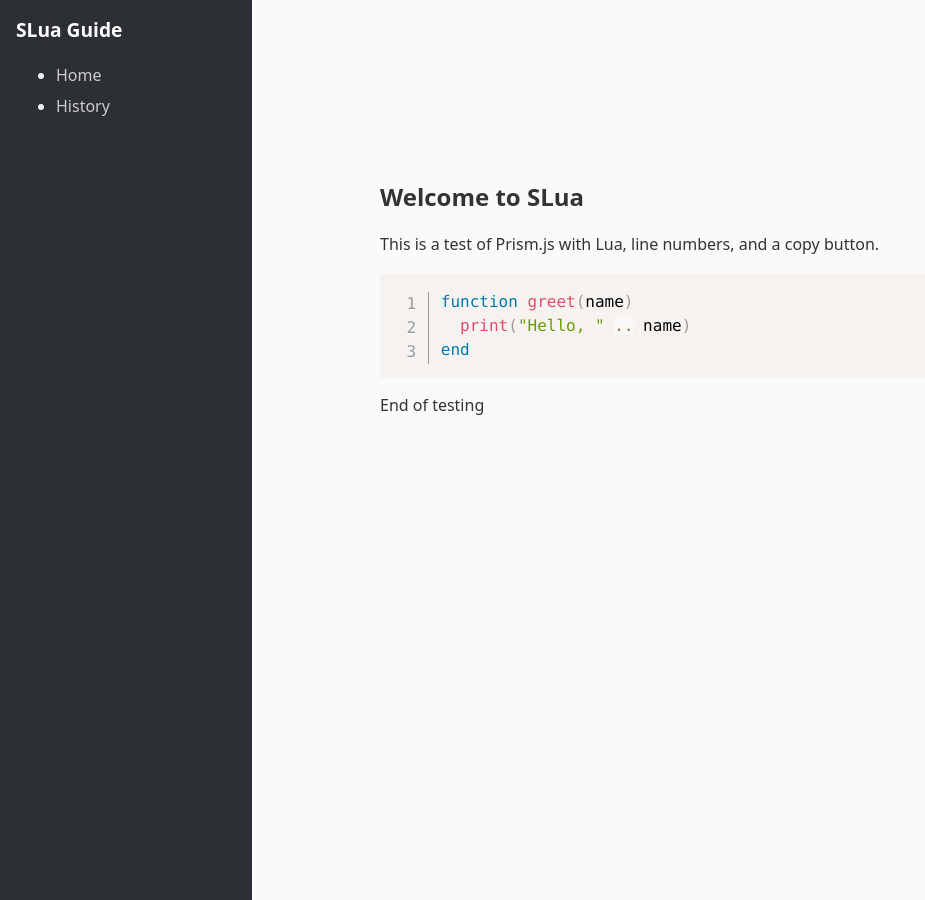
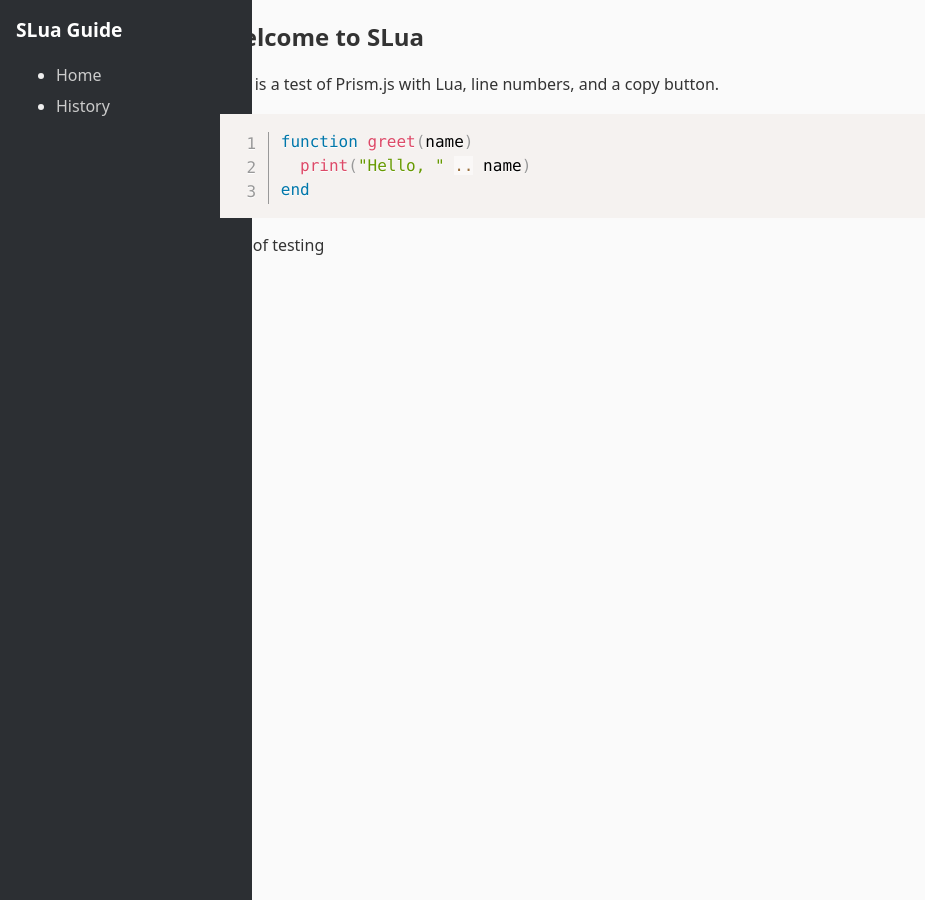
Before and after one commit to Suzanna-Linn/slua, a Jekyll site: the page built from docs/index.md, in a window 1280 px wide. Shown: the whole page, without its empty margins (0-925 px from the left). Built offline with Jekyll 4.4.1, drawn with Linux system fonts in a browser that asks for light colours; nearby versions of some CDN libraries; comment, search, counter and statistics services are not loaded.

Commit message:
Update style.css

```diff
--- a/docs/assets/style.css
+++ b/docs/assets/style.css
@@ -39,7 +39,7 @@
 
 .content {
   margin-left: 220px;
-  padding: 10rem;
+  padding: 1rem 1rem 1 rem 5rem;
   max-width: 900px;
   flex: 1;
 }
```
